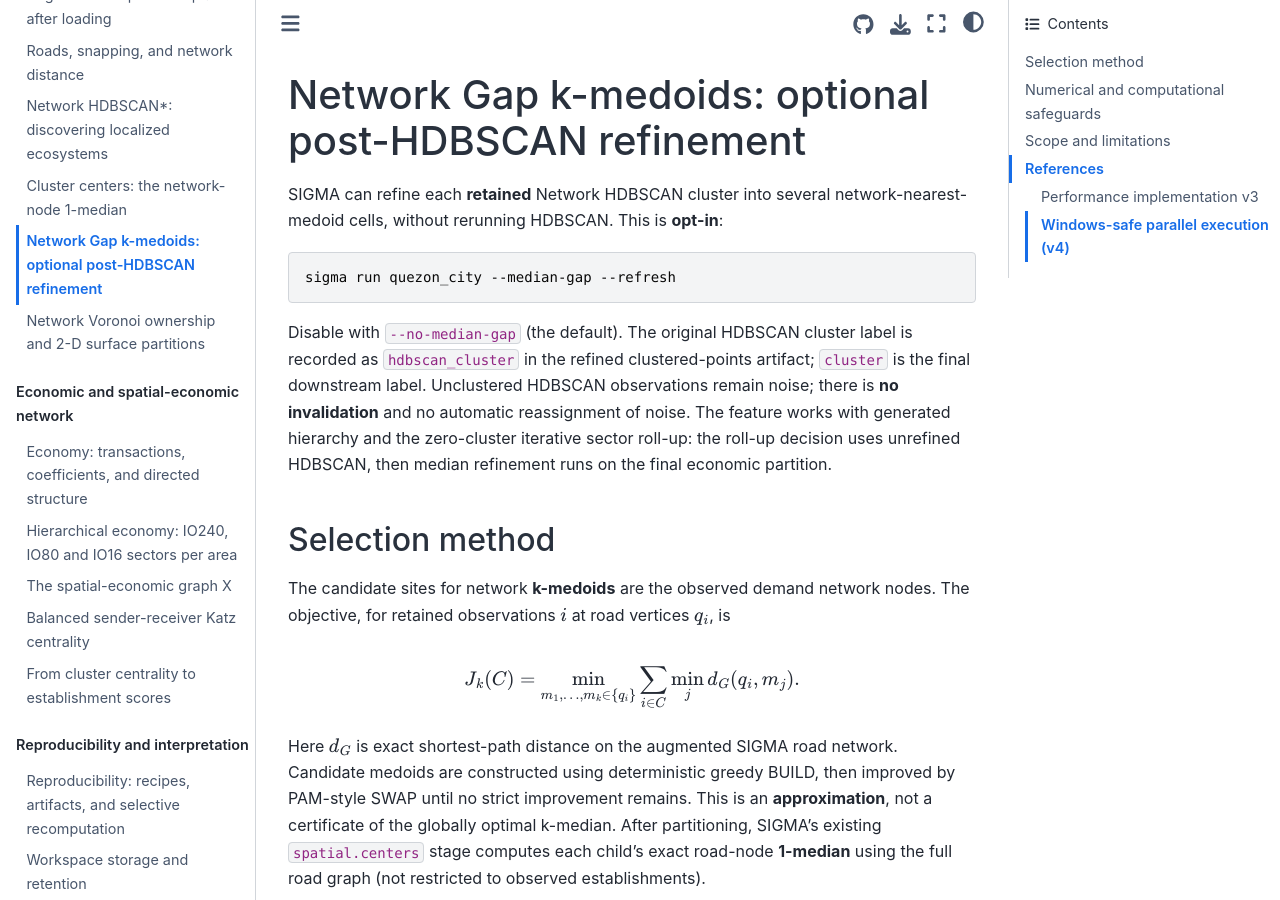
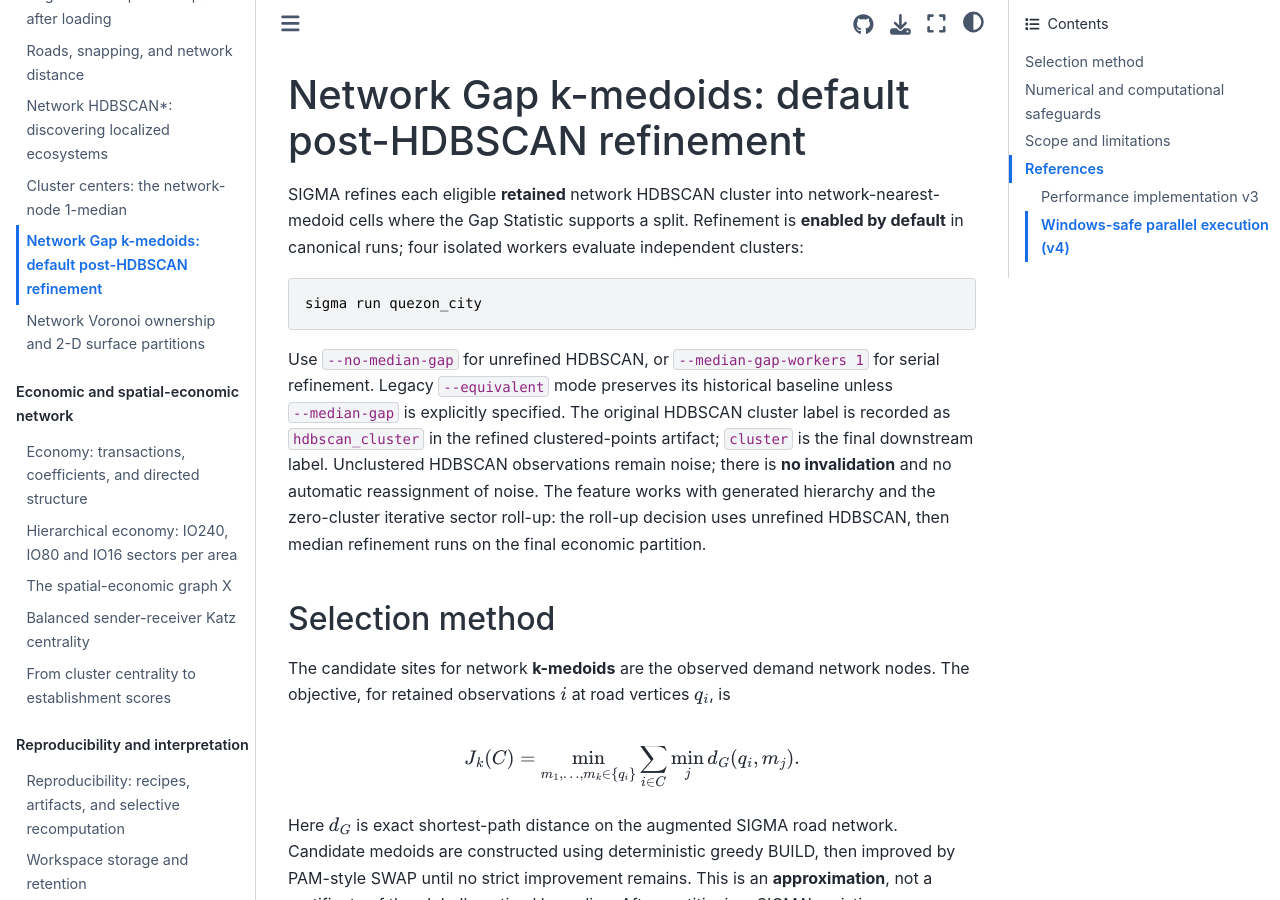
Before and after one commit to projectsigma/sigma, a Jupyter Book: the page built from docs/book/content/methods/network_gap_medians.md, in a window 1280 px wide and 900 px high. Built offline with Jupyter Book 1.0.4 settings and Sphinx 7.4.7 and the Sphinx Book theme 1.1.4, drawn with Linux system fonts in a browser that asks for light colours; some of the changed text lies outside the part shown.

Commit message:
feat(spatial): enable network Gap refinement with four workers by default

````diff
--- a/docs/book/content/methods/network_gap_medians.md
+++ b/docs/book/content/methods/network_gap_medians.md
@@ -1,13 +1,18 @@
-# Network Gap k-medoids: optional post-HDBSCAN refinement
+# Network Gap k-medoids: default post-HDBSCAN refinement
 
-SIGMA can refine each **retained** Network HDBSCAN cluster into several
-network-nearest-medoid cells, without rerunning HDBSCAN. This is **opt-in**:
+SIGMA refines each eligible **retained** network HDBSCAN cluster into
+network-nearest-medoid cells where the Gap Statistic supports a split.
+Refinement is **enabled by default** in canonical runs; four isolated
+workers evaluate independent clusters:
 
 ```powershell
-sigma run quezon_city --median-gap --refresh
+sigma run quezon_city
 ```
 
-Disable with `--no-median-gap` (the default). The original HDBSCAN cluster
+Use `--no-median-gap` for unrefined HDBSCAN, or
+`--median-gap-workers 1` for serial refinement. Legacy `--equivalent`
+mode preserves its historical baseline unless `--median-gap` is explicitly
+specified. The original HDBSCAN cluster
 label is recorded as `hdbscan_cluster` in the refined clustered-points artifact;
 `cluster` is the final downstream label. Unclustered HDBSCAN observations
 remain noise; there is **no invalidation** and no automatic reassignment of
@@ -64,7 +69,7 @@ with `no_admissible_partition`; it never silently deletes establishments.
 
 CLI flags:
 
-- `--median-gap` / `--no-median-gap`: opt in/out (default off)
+- `--median-gap` / `--no-median-gap`: opt in/out (canonical default on; legacy `--equivalent` off)
 - `--median-gap-max-k INTEGER`: search bound (default 6)
 - `--median-gap-replicates INTEGER`: bootstrap reference repetitions (default 10)
 - `--median-gap-max-sites INTEGER`: maximum observations per HDBSCAN cluster used in fit (default 64)
@@ -76,8 +81,11 @@ new labels, sampled vs full size, medoid sites, and the per-k Gap values.
 The feature **changes cluster centers, network Voronoi partitions, X topology,
 Katz centrality, and scores**. Existing X routing geometry is not a valid
 weight-only reuse source when these spatial dependencies change; expect X to
-rebuild. Use `sigma run AREA --median-gap --refresh` and then
+rebuild. Use `sigma run AREA` to compute the canonical Gap-refined
+pipeline (or `--no-median-gap` to reproduce the unrefined baseline), then
 `sigma view AREA --refresh` to publish the matching Explorer workspace.
+Avoid `--refresh` unless recomputation is actually required; an existing
+immutable artifact with the same recipe must not be overwritten.
 
 ## Scope and limitations
 
@@ -114,8 +122,9 @@ search may explore an entire road component in that case.
 
 ### Windows-safe parallel execution (v4)
 
-`sigma run quezon_city --median-gap` uses **4 isolated worker processes** by
- default, adjustable with `--median-gap-workers 1..4`. A fixed process pool
+`sigma run quezon_city` uses **4 isolated worker processes** for Gap
+ refinement by default, adjustable with `--median-gap-workers 1..4`.
+ A fixed process pool
  assigns one retained HDBSCAN cluster at a time to each worker. On Windows the
  workers use `spawn`. Each worker deserializes its own road adjacency, component
  indices and node geometry *once* and caches its own shortest-path subgraphs.
````
Also changed, not shown: 4 other files.
